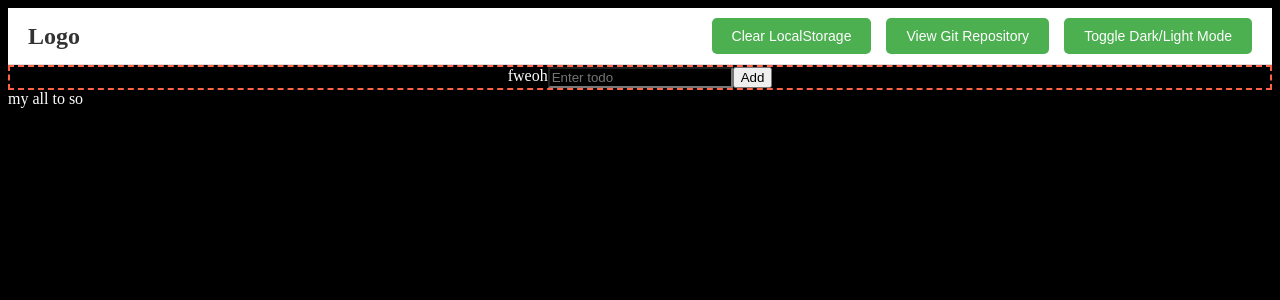
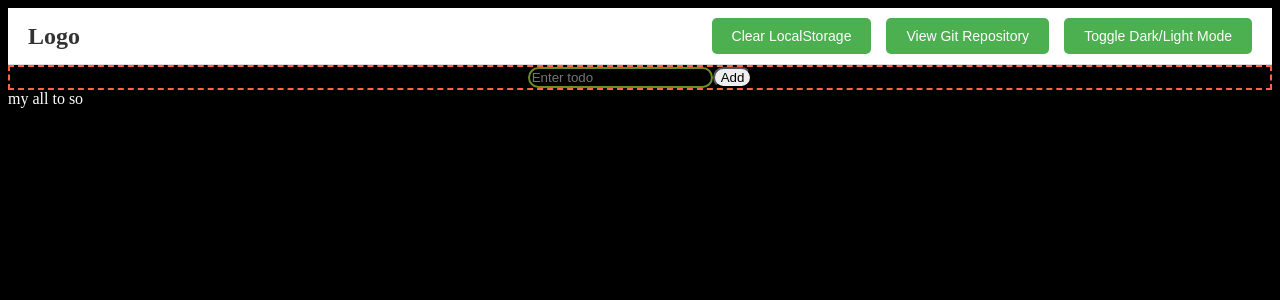
Before and after one commit to abkr020/todo-with-localstorage, a React (Vite) app: page / in a window 1280 px wide. Shown: the top 300 px of the page. Built offline with nearby package versions, Linux system fonts and the light colour scheme.

Commit message:
button radius

```diff
--- a/src/components/InputTodo.tsx
+++ b/src/components/InputTodo.tsx
@@ -16,7 +16,7 @@ const InputTodo: React.FC<InputTodoProps> = (props) => {
 
 
             <form className='input__todo__form' onSubmit={props.handleSubmit}>
-fweoh
+
                 <input
                     className='input__todo'
                     type="text"
--- a/src/components/styles/InputTodo.css
+++ b/src/components/styles/InputTodo.css
@@ -1,6 +1,7 @@
 .input__todo {
     background-color: black;
-
+    border: 2px solid olivedrab;
+    border-radius: 12px;
 }
 
 .input__todo__form {
@@ -10,3 +11,6 @@
     /* background-color: white; */
 
 }
+button{
+    border-radius: 12px;
+}
```
